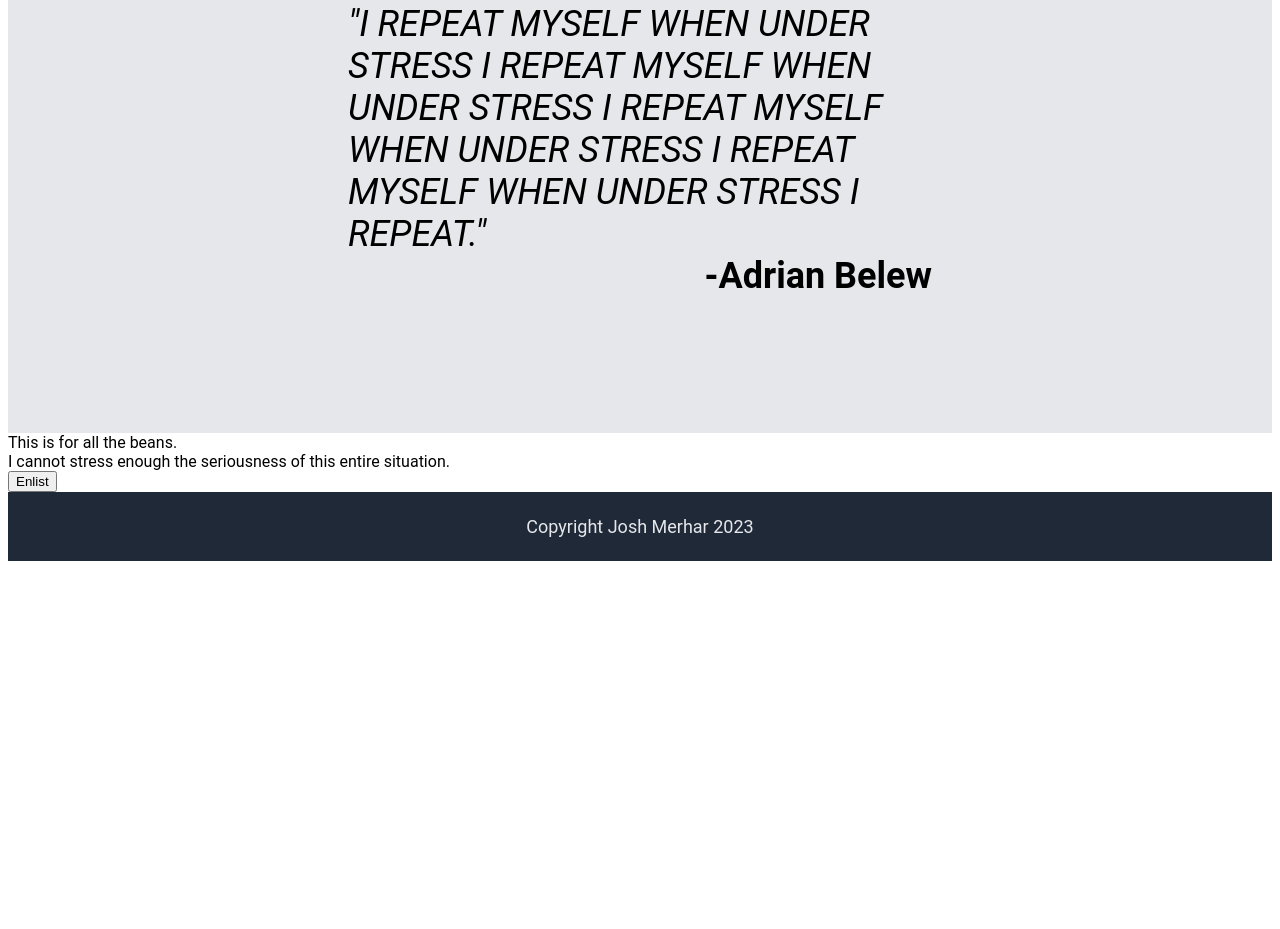
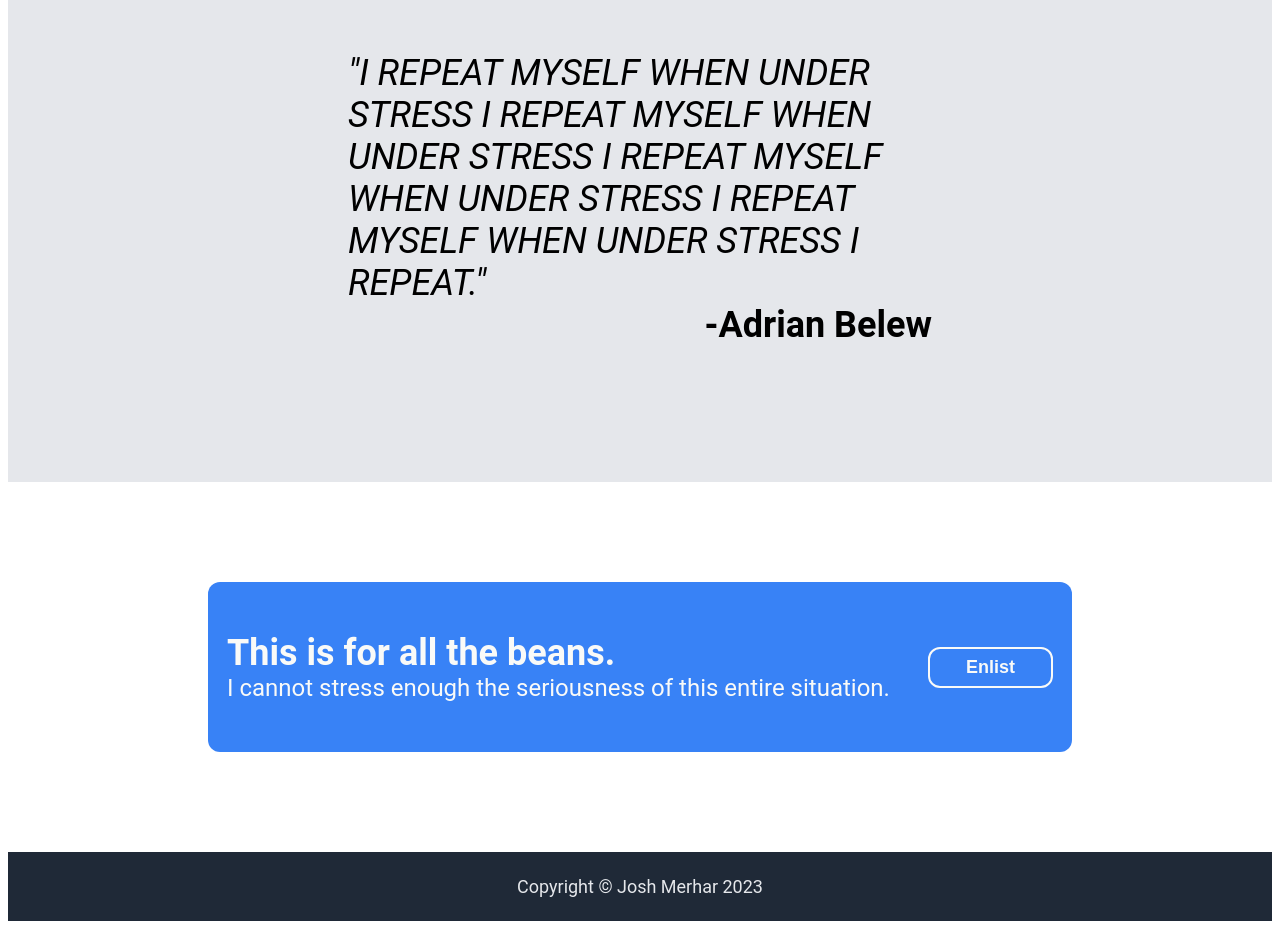
Before and after one commit to JoshMerhar/odin-landing-page, a plain HTML site: page index.html in a window 1280 px wide. Shown: the part 1003-1932 px from the top of the page. Before the commit the page ends 1572 px from the top, so only its background shows below. Drawn offline with Linux system fonts and the light colour scheme.

Commit message:
Add call to action section, clean up css, and add copyright symbol in footer

```diff
--- a/index.html
+++ b/index.html
@@ -71,7 +71,7 @@
         </div>
     </div>
     <div class="footer">
-        <div class="footer-text">Copyright Josh Merhar 2023</div>
+        <div class="footer-text">Copyright &copy; Josh Merhar 2023</div>
     </div>
 </body>
 </html>
--- a/style.css
+++ b/style.css
@@ -68,11 +68,6 @@ a, .smaller-text {
     font-size: 18px;
 }
 
-.main-content {
-    display: flex;
-    flex-direction: column;
-}
-
 .body1 {
     display: flex;
     flex-direction: column;
@@ -85,7 +80,7 @@ a, .smaller-text {
     display: flex;
     justify-content: center;
     align-items: center;
-    padding: 24px;
+    padding: 36px;
 }
 
 .cards {
@@ -93,7 +88,7 @@ a, .smaller-text {
     justify-content: center;
     align-items: center;
     gap: 48px;
-    padding-bottom: 75px;
+    padding-bottom: 100px;
 }
 
 .card {
@@ -129,6 +124,39 @@ a, .smaller-text {
     justify-content: right;
 }
 
+.box {
+    background-color: #3882F6;
+    display: flex;
+    justify-content: space-around;
+    align-items: center;
+    margin: 100px 200px;
+    padding: 50px 0px;
+    border-radius: 12px;
+}
+
+.box-text {
+    color: #F9FAF8;
+}
+
+.box-text1 {
+    font-size: 36px;
+    font-weight: bold;
+}
+
+.box-text2 {
+    font-size: 24px;
+}
+
+.box-button {
+    background-color: #3882F6;
+    color: #F9FAF8;
+    border: 2px solid #F9FAF8;
+    font-size: 18px;
+    font-weight: bold;
+    padding: 8px 36px;
+    border-radius: 12px;
+}
+
 .footer {
     display: flex;
     justify-content: center;
```
